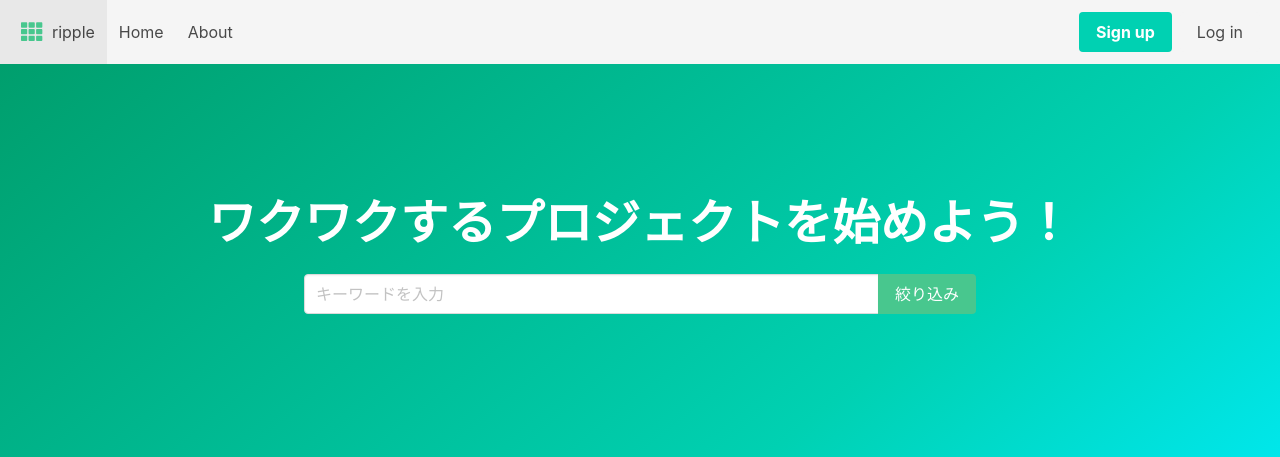
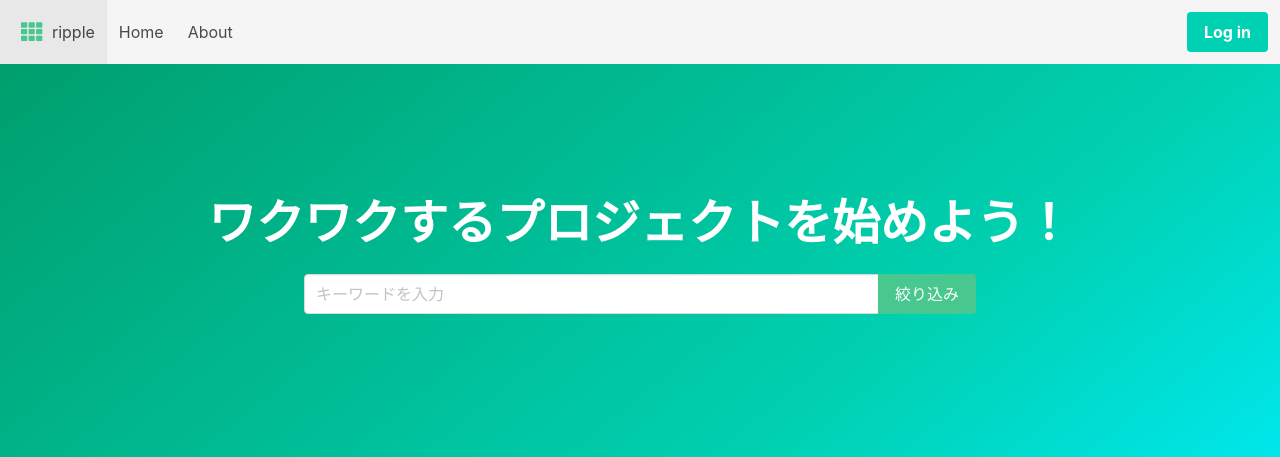
Before and after one commit to KeitaShiratori/ripple, a Flask app: page / in a window 1280 px wide. Shown: the top 457 px of the page. Run offline with Flask 2, Linux system fonts and the light colour scheme; some libraries are stand-ins or nearby versions.

Commit message:
ログイン時にヘッダー表示を制御

```diff
--- a/templates/header.html
+++ b/templates/header.html
@@ -27,18 +27,19 @@
     </div>
 
     <div class="navbar-end">
-      <div class="navbar-item">
+      <div id="for-unlogged-in" class="navbar-item">
         <div class="buttons">
-          <a class="button is-primary">
-            <strong>Sign up</strong>
+          <a class="button is-primary" onclick="fbLogin()">
+            <strong>Log in</strong>
           </a>
-          <a class="button is-light">
-            Log in
+        </div>
+      </div>
+      <div id="for-logged-in" class="navbar-item is-hidden">
+        <div class="buttons">
+          <span id="fb-username"></span>
+          <a class="button" onclick="fbLogout()">
+            <strong>Log out</strong>
           </a>
-          <fb:login-button
-            scope="public_profile,email"
-            onlogin="checkLoginState();">
-          </fb:login-button>
         </div>
       </div>
     </div>
```
Also changed, not shown: static/common/js/page.js (+38 -0 lines).
